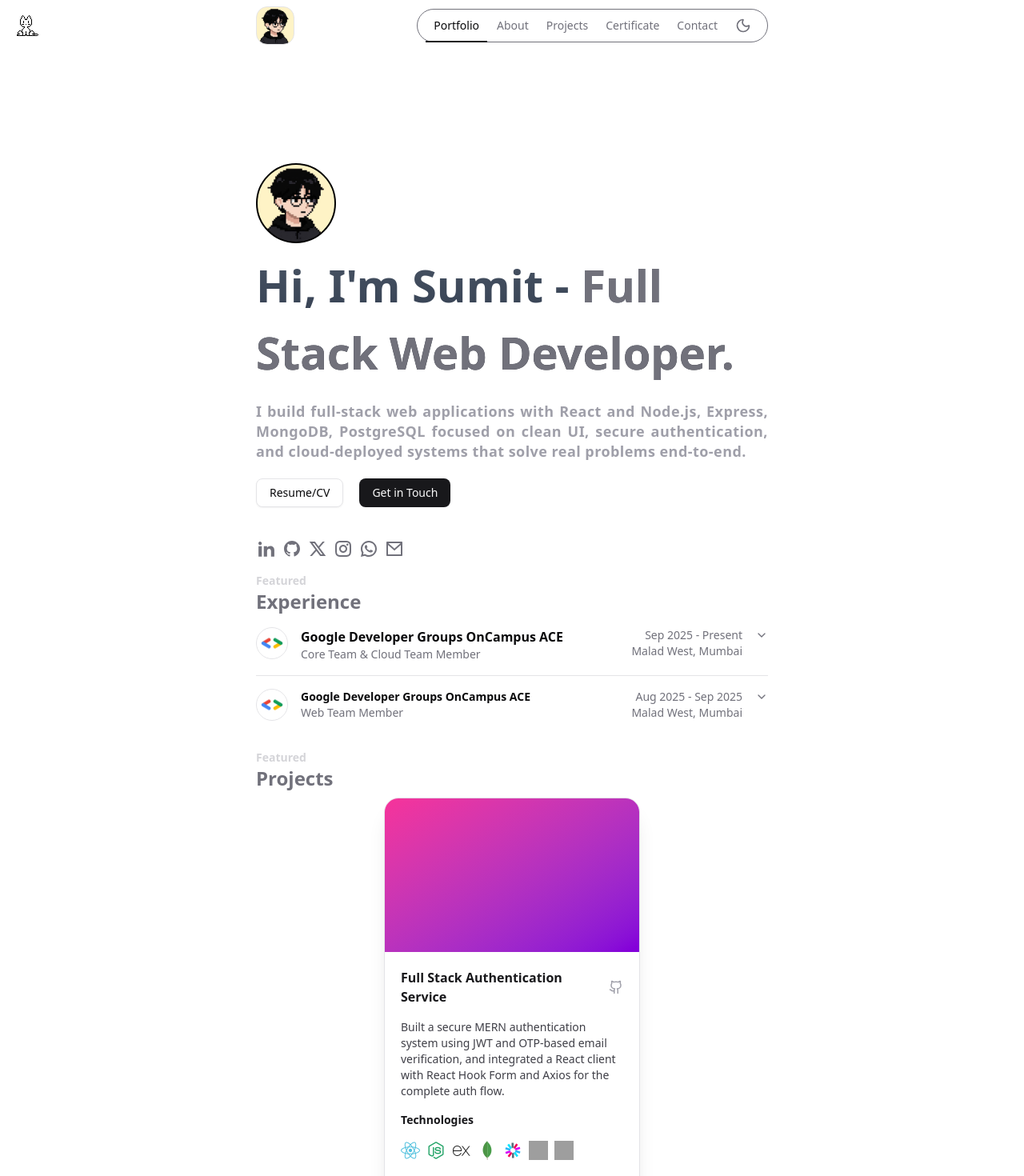
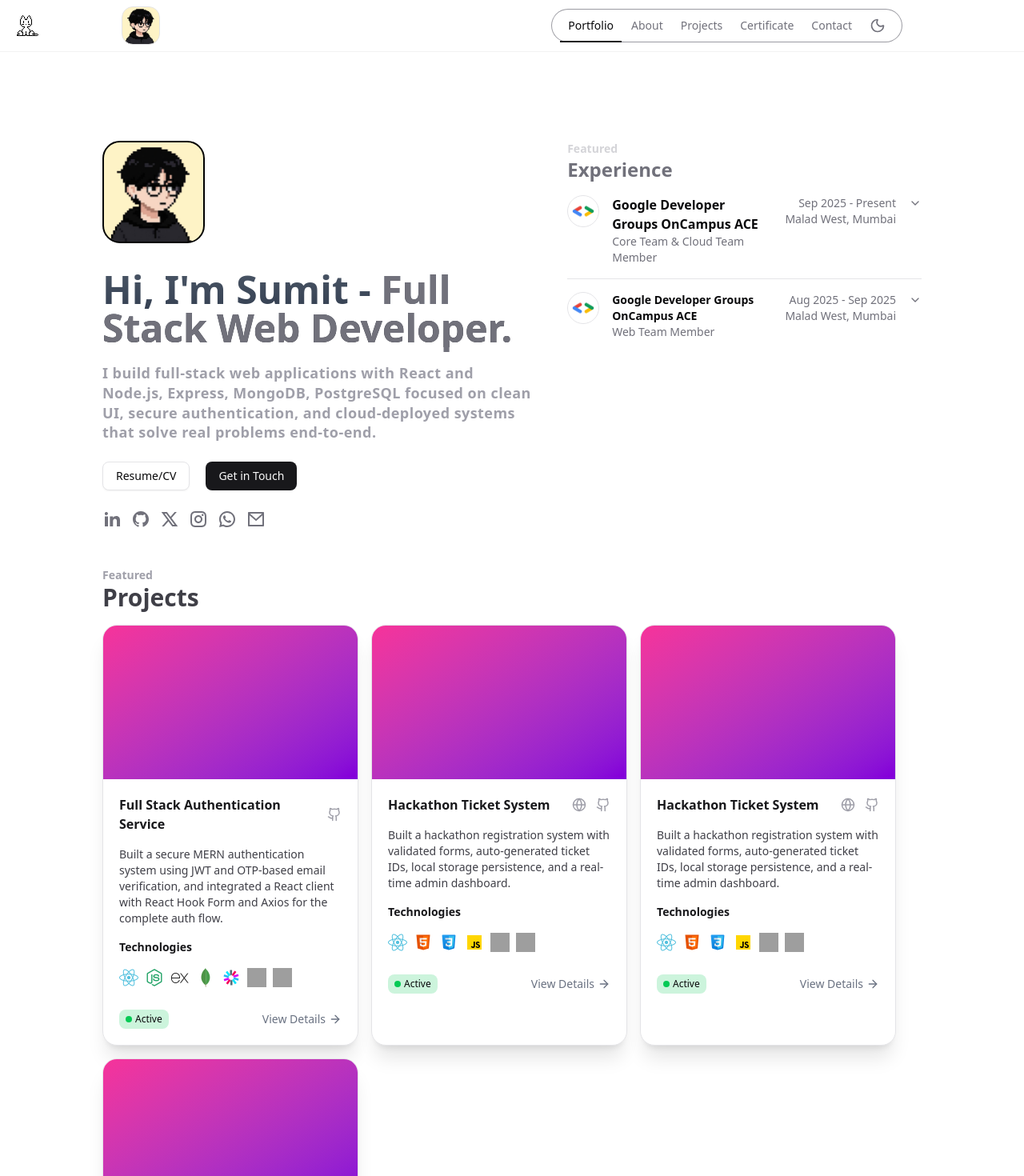
Before and after one commit to Sumitr995/Portfolio, a React (Vite) app: page / in a window 1280 px wide. Shown: the top 1470 px of the page at 80% size. Built offline with nearby package versions, Linux system fonts and the light colour scheme; grey boxes are pictures that could not be loaded.

Commit message:
Make hero section mobile-first

```diff
--- a/src/components/mycompo/HomeCompo/HomeButtons.jsx
+++ b/src/components/mycompo/HomeCompo/HomeButtons.jsx
@@ -3,7 +3,7 @@ import { Button } from '@/components/ui/button';
 
 const HomeButtons = () => {
     return (
-        <div className='h-20 w-full  flex items-center gap-5'>
+        <div className='w-full flex flex-col sm:flex-row items-start sm:items-center gap-3 sm:gap-5'>
             <a target='_blank' href="https://drive.google.com/file/d/1sJXYs4DiU2djeXw86WO_zwCSwvvZbN1_/view">
                 <Button className={"cursor-pointer"} variant="outline">Resume/CV</Button>
             </a>
--- a/src/components/mycompo/HomeCompo/HomeHeading.jsx
+++ b/src/components/mycompo/HomeCompo/HomeHeading.jsx
@@ -8,13 +8,13 @@ const HomeHeading = () => {
 
     return (
         <div>
-            <h1 className='text-[56px] font-bold text-transparent bg-linear-to-b from-gray-600 via-gray-700 to-primary dark:from-gray-300 dark:via-gray-200 dark:to-primary bg-clip-text mt-2.5'>
+            <h1 className='text-3xl sm:text-4xl lg:text-5xl font-bold text-transparent bg-linear-to-b from-gray-600 via-gray-700 to-primary dark:from-gray-300 dark:via-gray-200 dark:to-primary bg-clip-text mt-2.5'>
                 {"Hi, I'm Sumit"}
                 {" - "}
                 <span className='text-zinc-500' >Full Stack Web Developer.</span>
             </h1>
             <div>
-            <TextGenerateEffect words={headingText} className={"text-lg font-semibold  text-justify text-zinc-400 dark:text-zinc-300 mt-5"} />
+            <TextGenerateEffect words={headingText} className={"text-base sm:text-lg font-semibold text-left text-zinc-400 dark:text-zinc-300 mt-5"} />
             </div>
 
         </div>
--- a/src/components/mycompo/HomeCompo/HomeLinks.jsx
+++ b/src/components/mycompo/HomeCompo/HomeLinks.jsx
@@ -2,13 +2,13 @@ import React from 'react'
 
 const HomeLinks = () => {
     return (
-        <div className='h-15 w-full flex gap-2 items-center'>
-            <a target='_blank' href="https://www.linkedin.com/in/Sumitr995/"><img className='cursor-pointer' src="/svgs/linkedin.svg" alt="linkedin" /></a>
-            <a target='_blank' href="https://github.com/Sumitr995"><img className='cursor-pointer' src="/svgs/github-fill.svg" alt="github" /></a>
-            <a target='_blank' href="https://x.com/SumitRa32164132"><img className='cursor-pointer' src="/svgs/twitter.svg" alt="twitter" /></a>
-            <a target='_blank' href="https://www.instagram.com/sumitr995/"><img className='cursor-pointer' src="/svgs/instagram-line.svg" alt="instagram" /></a>
-            <a target='_blank' href="https://wa.link/jh5buz"><img className='cursor-pointer' src="/svgs/whatsapp-line.svg" alt="whatsapp" /></a>
-            <a target='_blank' href="mailto:itzsumitr995@gmail.com"><img className='cursor-pointer' src="/svgs/Email.svg" alt="Email" /></a>
+        <div className='w-full flex flex-wrap gap-3 items-center'>
+            <a target='_blank' href="https://www.linkedin.com/in/Sumitr995/"><img className='cursor-pointer w-6 h-6' src="/svgs/linkedin.svg" alt="linkedin" /></a>
+            <a target='_blank' href="https://github.com/Sumitr995"><img className='cursor-pointer w-6 h-6' src="/svgs/github-fill.svg" alt="github" /></a>
+            <a target='_blank' href="https://x.com/SumitRa32164132"><img className='cursor-pointer w-6 h-6' src="/svgs/twitter.svg" alt="twitter" /></a>
+            <a target='_blank' href="https://www.instagram.com/sumitr995/"><img className='cursor-pointer w-6 h-6' src="/svgs/instagram-line.svg" alt="instagram" /></a>
+            <a target='_blank' href="https://wa.link/jh5buz"><img className='cursor-pointer w-6 h-6' src="/svgs/whatsapp-line.svg" alt="whatsapp" /></a>
+            <a target='_blank' href="mailto:itzsumitr995@gmail.com"><img className='cursor-pointer w-6 h-6' src="/svgs/Email.svg" alt="Email" /></a>
         </div>
     )
 }
--- a/src/components/mycompo/HomeCompo/HomeProfile.jsx
+++ b/src/components/mycompo/HomeCompo/HomeProfile.jsx
@@ -2,12 +2,11 @@ import React from 'react'
 
 const HomeProfile = () => {
     return (
-        <div className='h-[28vh] w-full relative '>
-            <div className="w-25 h-25 rounded-[60px] bg-amber-100
+        <div className='w-full flex items-end'>
+            <div className="w-24 h-24 sm:w-28 sm:h-28 md:w-32 md:h-32 rounded-3xl bg-amber-100
              bg-[url('/Profile-pic.png')] border-2 border-black
              bg-cover bg-center bg-no-repeat
-           dark:border-zinc-500
-           absolute bottom-0 left-0 "
+           dark:border-zinc-500"
             ></div>
         </div>
     )
--- a/src/components/mycompo/NavCompo/NavIcon.jsx
+++ b/src/components/mycompo/NavCompo/NavIcon.jsx
@@ -6,23 +6,31 @@ import {
   SheetTrigger,
 } from "@/components/ui/sheet"
 import { NavLink } from "react-router-dom"
+import { AnimatedThemeToggler } from '../../ui/animated-theme-toggler'
 
 const NavIcon = () => {
   return (
     <Sheet>
       <SheetTrigger asChild>
-        <button className="sm:hidden p-2">
+        <button className="md:hidden p-2 rounded-lg border border-transparent hover:border-black/10 dark:hover:border-white/10" aria-label="Open navigation menu">
           <Menu size={24} />
         </button>
       </SheetTrigger>
 
-      <SheetContent side="right" className="w-1/2">
-        <nav className="flex flex-col gap-4 mt-8">
-          <NavLink to="/">Home</NavLink>
-          <NavLink to="/about">About</NavLink>
-          <NavLink to="/projects">Projects</NavLink>
-          <NavLink to="/contact">Contact</NavLink>
-        </nav>
+      <SheetContent side="right" className="w-3/4 max-w-xs">
+        <div className="flex flex-col h-full">
+          <nav className="flex flex-col gap-2 mt-8">
+            <NavLink className="rounded-lg px-3 py-2 text-base hover:bg-black/5 dark:hover:bg-white/10" to="/">Home</NavLink>
+            <NavLink className="rounded-lg px-3 py-2 text-base hover:bg-black/5 dark:hover:bg-white/10" to="/about">About</NavLink>
+            <NavLink className="rounded-lg px-3 py-2 text-base hover:bg-black/5 dark:hover:bg-white/10" to="/projects">Projects</NavLink>
+            <NavLink className="rounded-lg px-3 py-2 text-base hover:bg-black/5 dark:hover:bg-white/10" to="/certificates">Certificate</NavLink>
+            <NavLink className="rounded-lg px-3 py-2 text-base hover:bg-black/5 dark:hover:bg-white/10" to="/contact">Contact</NavLink>
+          </nav>
+          <div className="mt-auto flex items-center gap-2 border-t border-black/5 dark:border-white/5 pt-4">
+            <span className="text-sm text-zinc-500 dark:text-zinc-400">Theme</span>
+            <AnimatedThemeToggler duration={1000} className={"px-2.5 cursor-pointer"} />
+          </div>
+        </div>
       </SheetContent>
     </Sheet>
   )
--- a/src/components/mycompo/NavCompo/Navbar.jsx
+++ b/src/components/mycompo/NavCompo/Navbar.jsx
@@ -5,8 +5,8 @@ import NavIcon from './NavIcon'
 
 const Navbar = () => {
   return (
-    <div className="fixed top-0 left-0 w-full z-50 flex justify-center backdrop-blur-md bg-white/70 dark:bg-zinc-950/10">
-      <div className="mx-auto w-full sm:w-1/2  h-16  flex items-center justify-around sm:justify-between">
+    <div className="fixed top-0 left-0 w-full z-50 flex justify-center backdrop-blur-md bg-white/80 dark:bg-zinc-950/30 border-b border-black/5 dark:border-white/5">
+      <div className="mx-auto w-full max-w-5xl h-16 flex items-center justify-between px-4 sm:px-6">
         <NavImage />
         <Navlists />
         <NavIcon />
--- a/src/components/mycompo/NavCompo/Navlists.jsx
+++ b/src/components/mycompo/NavCompo/Navlists.jsx
@@ -8,7 +8,7 @@ import { AnimatedThemeToggler } from '../../ui/animated-theme-toggler';
 const Navlists = () => {
     const navigate = useNavigate()
     return (
-        <div className=' items-center hidden sm:block px-2.5 border border-zinc-500 rounded-4xl my-2.5 '>
+        <div className='items-center hidden md:flex px-2.5 border border-zinc-500/70 rounded-4xl my-2.5 bg-white/70 dark:bg-zinc-950/30'>
             <Tabs defaultValue="tab-1">
                 <TabsList variant='underline'>
                     <TabsTab onClick={() => navigate('/')} value="tab-1">Portfolio</TabsTab>
--- a/src/pages/Home.jsx
+++ b/src/pages/Home.jsx
@@ -16,34 +16,35 @@ const Home = () => {
 
   const projects = data.projects;
   return (
-    <div className='flex flex-col '>
-      <div className=' w-full h-20vh flex items-center justify-center flex-col' >
-        <div className='w-1/2'>
+    <div className='flex flex-col'>
+      <section className='w-full flex flex-col items-center gap-10 px-4 pt-24 pb-12 sm:px-6 lg:px-8'>
+        <div className='w-full max-w-5xl flex flex-col gap-10 lg:grid lg:grid-cols-[1.1fr_0.9fr] lg:items-start'>
+          <div className='flex flex-col gap-6'>
             <HomeProfile />
             <HomeHeading />
             <HomeButtons />
             <HomeLinks />
           </div>
-        <div className=' w-1/2 '>
+          <div className='w-full'>
             <WorkExperience />
           </div>
-        <div className='w-1/2'>
-          <div className='text-sm font-semibold dark:text-zinc-700 text-zinc-300 mt-5 '>Featured</div>
-          <div className='text-zinc-500 dark:text-zinc-300 font-bold text-2xl'>Projects</div>
-          <div className=' w-full flex flex-wrap gap-2 justify-center mt-2'>
-            {<div className="w-full flex flex-wrap gap-2 justify-center">
+        </div>
+      </section>
+      <section className='w-full flex justify-center px-4 pb-16 sm:px-6 lg:px-8'>
+        <div className='w-full max-w-5xl'>
+          <div className='text-sm font-semibold text-zinc-400 dark:text-zinc-500'>Featured</div>
+          <div className='text-zinc-700 dark:text-zinc-200 font-bold text-2xl sm:text-3xl'>Projects</div>
+          <div className='w-full flex flex-wrap gap-4 justify-center mt-4 sm:justify-start'>
             {projects.map((_, i) => (
               <ProjectCard key={i} data={data.projects[i]} />
             ))}
-            </div>}
           </div>
-          <div className='w-full flex items-center justify-center'>
-            <Button  className={"m-3"} variant="outline" onClick={() => navigate('/projects')}>Show More</Button>
+          <div className='w-full flex items-center justify-center sm:justify-start'>
+            <Button className={"mt-6"} variant="outline" onClick={() => navigate('/projects')}>Show More</Button>
           </div>
         </div>
+      </section>
     </div>
-    </div>
-
   )
 }
 
```
Lines whose indentation alone changed are shown as unchanged.
